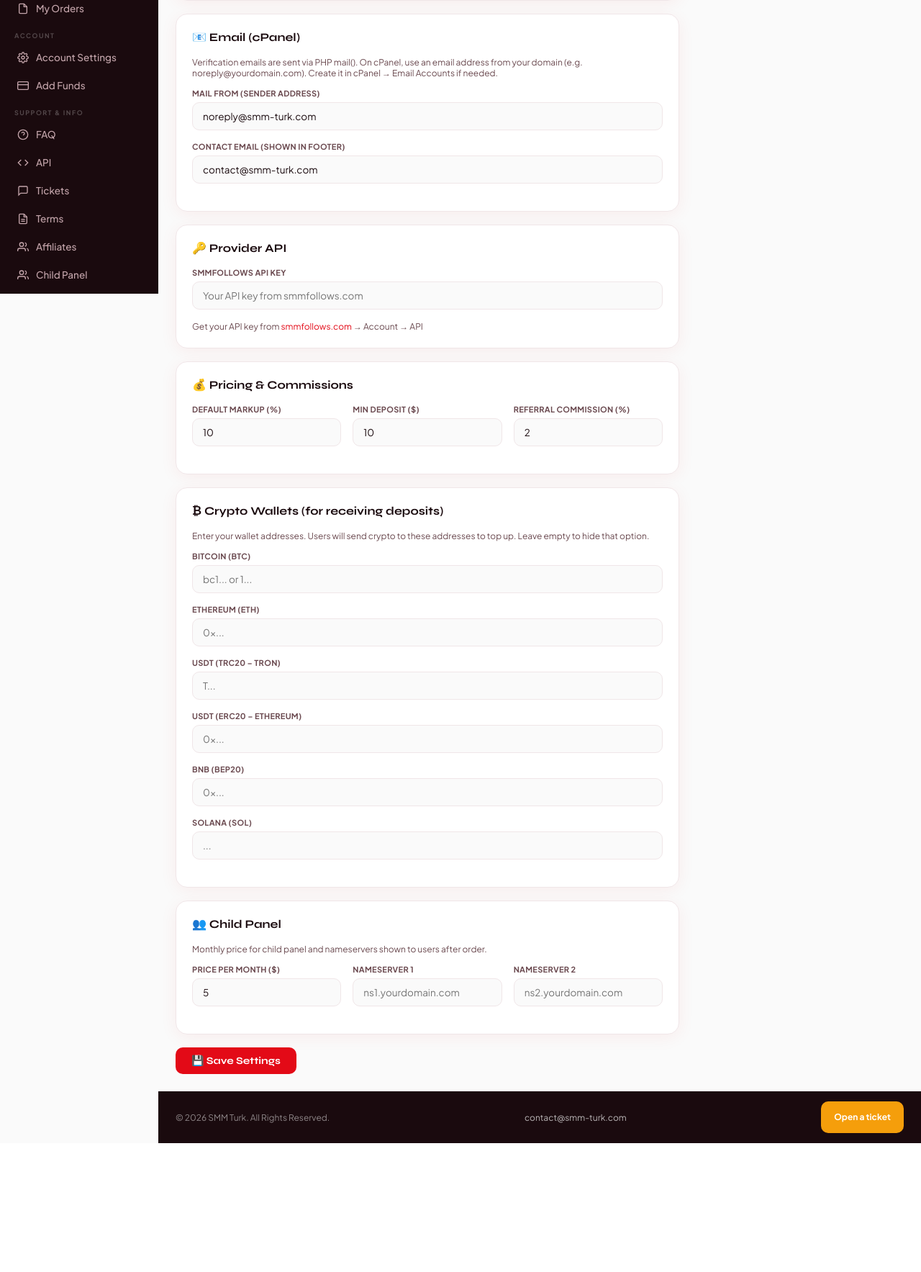
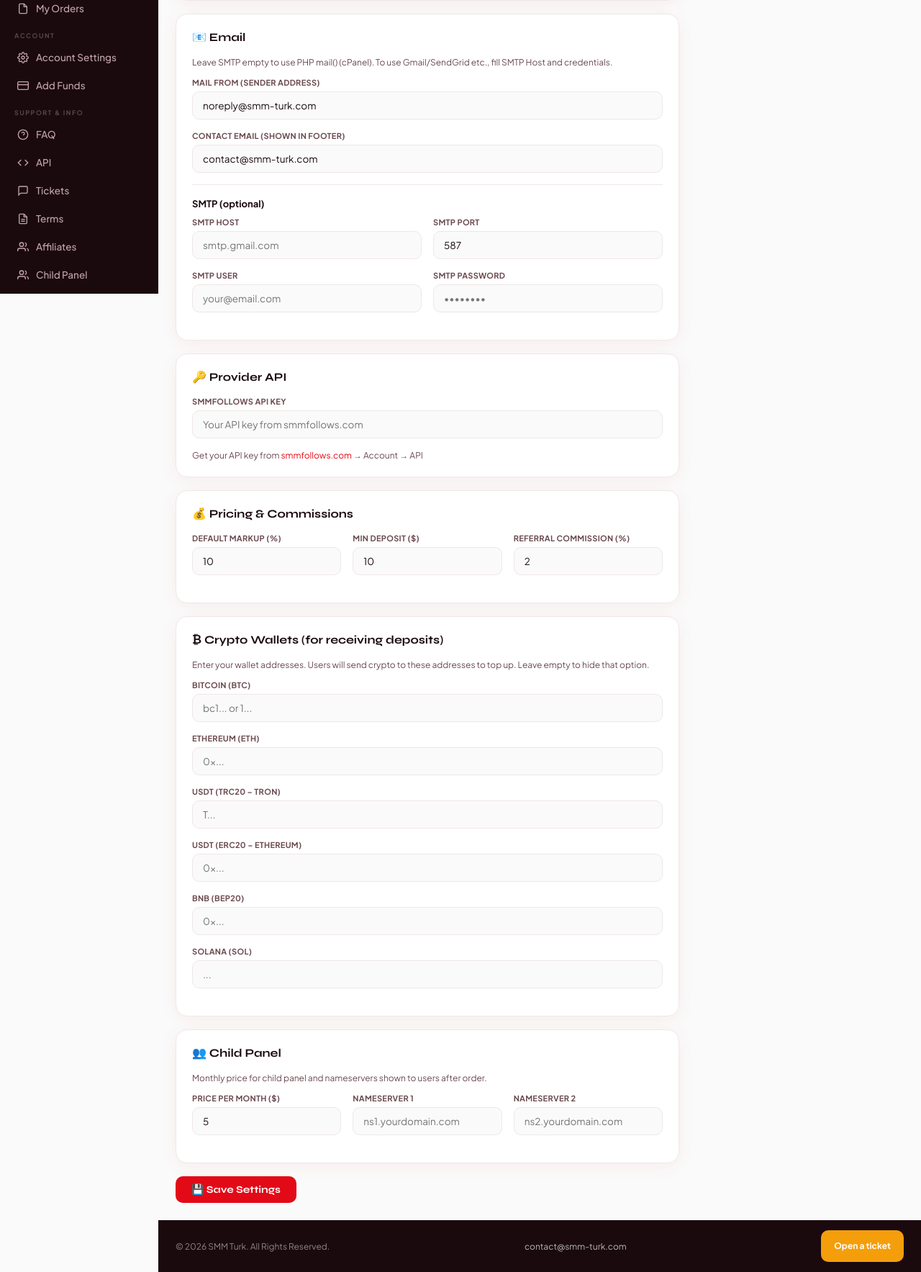
Before and after one commit to ersanjt/smm-turk-panel, a PHP site: page /admin/admin-settings.php in a window 1280 px wide. Shown: the part 392-2159 px from the top of the page at 72% size. Before the commit the page ends 1980 px from the top, so only its background shows below. Run offline with PHP 8.4, Linux system fonts and the light colour scheme; the visitor is signed in with stand-in values (Sample User, id 1); data comes from the database, SQL or seed files in the repository; both versions use the stored data as it was after the commit; some libraries are stand-ins or nearby versions.

Commit message:
Security and features: SMTP mail, Logger, deposit logs, wallet keys, docs
- Mail: SMTP support when smtp_host set in Admin Settings (socket); else PHP mail()
- Logger: app/Logger.php for tmp/logs (mail.log, deposits.log)
- Admin Settings: SMTP Host/Port/User/Pass fields; wallet keys in install SQL
- Admin Deposits: log approval errors to deposits.log; generic user message when not debug
- config.example: clarify SECRET_KEY for production
- install.sql / install-cpanel.sql: default wallet_btc, wallet_eth, etc. in settings
- DEPLOYMENT.md: email (SMTP vs mail), tmp/logs, rate limit, wallets
- README.md: payments section (wallets from Admin Settings)

Made-with: Cursor

```diff
--- a/admin/admin-deposits.php
+++ b/admin/admin-deposits.php
@@ -23,6 +23,7 @@ if ($_SERVER['REQUEST_METHOD'] === 'POST' && isset($_POST['approve_id']) && csrf
                 flash('success', "Deposit approved. User balance updated by \$" . number_format($amount, 2) . ".");
             } catch (Exception $e) {
                 $db->getConnection()->rollBack();
+                Logger::log("Deposit approve failed tx#{$tid}: " . $e->getMessage(), 'deposits');
                 if (defined('SMM_DEBUG') && SMM_DEBUG) {
                     flash('error', 'Failed to approve: ' . $e->getMessage());
                 } else {
--- a/admin/admin-settings.php
+++ b/admin/admin-settings.php
@@ -6,7 +6,7 @@ $db = Database::getInstance();
 
 if ($_SERVER['REQUEST_METHOD'] === 'POST' && csrf_verify()) {
     $fields = ['site_name','site_url','api_key','markup_percent','min_deposit','referral_commission','referral_min_payout','registration_enabled','maintenance_mode',
-        'smtp_from','contact_email','wallet_btc','wallet_eth','wallet_usdt_trc20','wallet_usdt_erc20','wallet_bnb','wallet_sol',
+        'smtp_host','smtp_port','smtp_user','smtp_pass','smtp_from','contact_email','wallet_btc','wallet_eth','wallet_usdt_trc20','wallet_usdt_erc20','wallet_bnb','wallet_sol',
         'child_panel_price','child_panel_ns1','child_panel_ns2'];
     foreach ($fields as $f) {
         if (isset($_POST[$f])) {
@@ -61,8 +61,8 @@ require_once __DIR__ . '/../layouts/header.php';
     </div>
 
     <div class="card" style="margin-bottom:18px;">
-      <div class="card-title">📧 Email (cPanel)</div>
-      <p style="font-size:12px;color:var(--text-muted);margin-bottom:14px;">Verification emails are sent via PHP mail(). On cPanel, use an email address from your domain (e.g. noreply@yourdomain.com). Create it in cPanel → Email Accounts if needed.</p>
+      <div class="card-title">📧 Email</div>
+      <p style="font-size:12px;color:var(--text-muted);margin-bottom:14px;">Leave SMTP empty to use PHP mail() (cPanel). To use Gmail/SendGrid etc., fill SMTP Host and credentials.</p>
       <div class="form-group">
         <label class="form-label">Mail From (sender address)</label>
         <input type="text" name="smtp_from" class="form-control" value="<?= s($settings,'smtp_from') ?>" placeholder="noreply@yourdomain.com">
@@ -70,6 +70,29 @@ require_once __DIR__ . '/../layouts/header.php';
       <div class="form-group">
         <label class="form-label">Contact Email (shown in footer)</label>
         <input type="email" name="contact_email" class="form-control" value="<?= s($settings,'contact_email') ?>" placeholder="contact@yourdomain.com">
+      </div>
+      <div style="margin-top:14px;padding-top:14px;border-top:1px solid var(--border);">
+        <strong style="font-size:13px;">SMTP (optional)</strong>
+      </div>
+      <div class="grid2" style="margin-top:10px;">
+        <div class="form-group">
+          <label class="form-label">SMTP Host</label>
+          <input type="text" name="smtp_host" class="form-control" value="<?= s($settings,'smtp_host') ?>" placeholder="smtp.gmail.com">
+        </div>
+        <div class="form-group">
+          <label class="form-label">SMTP Port</label>
+          <input type="text" name="smtp_port" class="form-control" value="<?= s($settings,'smtp_port') ?: '587' ?>" placeholder="587 or 465">
+        </div>
+      </div>
+      <div class="grid2">
+        <div class="form-group">
+          <label class="form-label">SMTP User</label>
+          <input type="text" name="smtp_user" class="form-control" value="<?= s($settings,'smtp_user') ?>" placeholder="your@email.com">
+        </div>
+        <div class="form-group">
+          <label class="form-label">SMTP Password</label>
+          <input type="password" name="smtp_pass" class="form-control" value="<?= s($settings,'smtp_pass') ?>" placeholder="••••••••" autocomplete="new-password">
+        </div>
       </div>
     </div>
 
--- /dev/null
+++ b/app/Logger.php
@@ -0,0 +1,20 @@
+<?php
+/**
+ * Simple file logger. Writes to tmp/logs/{channel}.log
+ * Ensure tmp/logs/ exists and is writable.
+ */
+class Logger {
+    private static function logDir(): string {
+        return defined('ROOT_PATH') ? ROOT_PATH . '/tmp/logs' : __DIR__ . '/../tmp/logs';
+    }
+
+    public static function log(string $message, string $channel = 'app'): void {
+        $dir = self::logDir();
+        if (!is_dir($dir)) {
+            @mkdir($dir, 0755, true);
+        }
+        $file = $dir . '/' . preg_replace('/[^a-z0-9_-]/', '_', $channel) . '.log';
+        $line = '[' . date('Y-m-d H:i:s') . '] ' . $message . "\n";
+        @file_put_contents($file, $line, FILE_APPEND | LOCK_EX);
+    }
+}
--- a/app/Mail.php
+++ b/app/Mail.php
@@ -1,7 +1,7 @@
 <?php
 /**
- * SMM Turk - Simple mail helper (cPanel / PHP mail compatible)
- * Uses PHP mail() so cPanel can deliver via local mail or forward.
+ * SMM Turk - Mail helper
+ * If Admin → Settings has smtp_host set, sends via SMTP; otherwise uses PHP mail() (cPanel).
  */
 class Mail {
     private Database $db;
@@ -10,7 +10,7 @@ class Mail {
         $this->db = Database::getInstance();
     }
 
-    /** Get From address: settings smtp_from or config SITE_URL domain */
+    /** Get From address: settings smtp_from or config */
     private function getFrom(): string {
         $from = $this->db->getSetting('smtp_from');
         if ($from !== null && trim($from) !== '') {
@@ -24,12 +24,23 @@ class Mail {
     }
 
     /**
-     * Send email (PHP mail - works with cPanel default mail)
+     * Send email. Uses SMTP when smtp_host is set, else PHP mail().
      * @return true on success, false on failure
      */
     public function send(string $to, string $subject, string $bodyPlain, string $bodyHtml = ''): bool {
         $from = $this->getFrom();
         $siteName = $this->db->getSetting('site_name') ?: (defined('SITE_NAME') ? SITE_NAME : 'SMM Turk');
+        $message = $bodyHtml !== '' ? $bodyHtml : '<pre>' . htmlspecialchars($bodyPlain) . '</pre>';
+
+        $smtpHost = $this->db->getSetting('smtp_host');
+        if ($smtpHost !== null && trim($smtpHost) !== '') {
+            $ok = $this->sendSmtp(trim($smtpHost), $from, $to, $subject, $message, $siteName);
+            if (!$ok) {
+                Logger::log("SMTP send failed to {$to}: " . ($this->lastError ?? 'unknown'), 'mail');
+            }
+            return $ok;
+        }
+
         $headers = [
             'MIME-Version: 1.0',
             'Content-Type: text/html; charset=UTF-8',
@@ -37,8 +48,118 @@ class Mail {
             'Reply-To: ' . $from,
             'X-Mailer: PHP/' . PHP_VERSION,
         ];
-        $message = $bodyHtml !== '' ? $bodyHtml : '<pre>' . htmlspecialchars($bodyPlain) . '</pre>';
-        return @mail($to, $subject, $message, implode("\r\n", $headers));
+        $ok = @mail($to, $subject, $message, implode("\r\n", $headers));
+        if (!$ok) {
+            Logger::log("mail() send failed to {$to}", 'mail');
+        }
+        return $ok;
+    }
+
+    private ?string $lastError = null;
+
+    /**
+     * Send via SMTP (socket). Uses smtp_port, smtp_user, smtp_pass from settings.
+     */
+    private function sendSmtp(string $host, string $from, string $to, string $subject, string $body, string $siteName): bool {
+        $this->lastError = null;
+        $port = (int) ($this->db->getSetting('smtp_port') ?: 587);
+        $user = $this->db->getSetting('smtp_user');
+        $pass = $this->db->getSetting('smtp_pass');
+        $useTls = ($port === 587 || $port === 465);
+        $ssl = ($port === 465);
+        $target = ($ssl ? 'ssl://' : '') . $host . ':' . $port;
+
+        $errno = 0;
+        $errstr = '';
+        $fp = @stream_socket_client(
+            $target,
+            $errno,
+            $errstr,
+            15,
+            STREAM_CLIENT_CONNECT,
+            $ssl ? null : stream_context_create(['ssl' => ['verify_peer' => false, 'verify_peer_name' => false]])
+        );
+        if (!$fp) {
+            $this->lastError = "Connect: {$errstr} ({$errno})";
+            return false;
+        }
+
+        $read = [$fp];
+        $write = [$fp];
+        $except = null;
+        $getLine = function () use ($fp, &$read, &$write, &$except): ?string {
+            $line = @fgets($fp, 512);
+            return $line !== false ? trim($line) : null;
+        };
+        $send = function (string $cmd) use ($fp): bool {
+            return @fwrite($fp, $cmd . "\r\n") !== false;
+        };
+
+        $line = $getLine();
+        if ($line === null || (int)substr($line, 0, 3) >= 400) {
+            $this->lastError = $line ?? 'No greeting';
+            fclose($fp);
+            return false;
+        }
+
+        $send('EHLO ' . ($_SERVER['SERVER_NAME'] ?? 'localhost'));
+        while ($line = $getLine()) {
+            if (strlen($line) < 4 || $line[3] === ' ') break;
+        }
+
+        if ($useTls && $port === 587) {
+            $send('STARTTLS');
+            $line = $getLine();
+            if ($line === null || (int)substr($line, 0, 3) >= 400) {
+                fclose($fp);
+                return false;
+            }
+            $ctx = stream_context_create(['ssl' => ['verify_peer' => false, 'verify_peer_name' => false]]);
+            if (!@stream_socket_enable_crypto($fp, true, STREAM_CRYPTO_METHOD_TLS_CLIENT)) {
+                fclose($fp);
+                return false;
+            }
+            $send('EHLO ' . ($_SERVER['SERVER_NAME'] ?? 'localhost'));
+            while ($line = $getLine()) {
+                if (strlen($line) < 4 || $line[3] === ' ') break;
+            }
+        }
+
+        if ($user !== null && $user !== '' && $pass !== null) {
+            $send('AUTH LOGIN');
+            $line = $getLine();
+            if ($line === null || (int)substr($line, 0, 3) >= 400) {
+                fclose($fp);
+                return false;
+            }
+            $send(base64_encode($user));
+            $line = $getLine();
+            if ($line === null || (int)substr($line, 0, 3) >= 400) {
+                fclose($fp);
+                return false;
+            }
+            $send(base64_encode($pass));
+            $line = $getLine();
+            if ($line === null || (int)substr($line, 0, 3) >= 400) {
+                $this->lastError = 'Auth failed';
+                fclose($fp);
+                return false;
+            }
+        }
+
+        $send('MAIL FROM:<' . $from . '>');
+        if ((int)substr($getLine() ?? '500', 0, 3) >= 400) { fclose($fp); return false; }
+        $send('RCPT TO:<' . $to . '>');
+        if ((int)substr($getLine() ?? '500', 0, 3) >= 400) { fclose($fp); return false; }
+        $send('DATA');
+        if ((int)substr($getLine() ?? '500', 0, 3) >= 400) { fclose($fp); return false; }
+
+        $headers = "From: {$siteName} <{$from}>\r\nTo: {$to}\r\nSubject: {$subject}\r\nMIME-Version: 1.0\r\nContent-Type: text/html; charset=UTF-8\r\n";
+        $send($headers . "\r\n" . $body);
+        $send('.');
+        $line = $getLine();
+        fclose($fp);
+        return $line !== null && (int)substr($line, 0, 3) <= 299;
     }
 
     /** Send verification email with link */
--- a/app/init.php
+++ b/app/init.php
@@ -7,6 +7,7 @@ define('ROOT_PATH', dirname(__DIR__));
 
 require_once ROOT_PATH . '/config.php';
 require_once __DIR__ . '/Database.php';
+require_once __DIR__ . '/Logger.php';
 require_once __DIR__ . '/Mail.php';
 require_once __DIR__ . '/Auth.php';
 require_once __DIR__ . '/SmmApi.php';
--- a/config.example.php
+++ b/config.example.php
@@ -21,8 +21,9 @@ define('MAIL_FROM', 'noreply@yourdomain.com'); // Optional; used for verificatio
 define('PROVIDER_API_URL', 'https://smmfollows.com/api/v2');
 define('PROVIDER_API_KEY', 'YOUR_SMMFOLLOWS_API_KEY');
 
-// Security - In production use a FIXED 32-char hex (e.g. from: bin2hex(random_bytes(16)))
-// Do not use random_bytes() at runtime in production (breaks session continuity)
+// Security - Session/CSRF key. In production you MUST use a fixed value:
+// 1) Set env SMM_SECRET_KEY to a 32-char hex, or 2) define a constant below.
+// Do NOT use bin2hex(random_bytes(16)) at runtime in production (sessions break on restart).
 define('SECRET_KEY', getenv('SMM_SECRET_KEY') ?: bin2hex(random_bytes(16)));
 define('SESSION_LIFETIME', 86400);  // 24 hours
 
```
Also changed, not shown: DEPLOYMENT.md (+4 -2 lines), install-cpanel.sql (+7 -1 lines), install.sql (+7 -1 lines), README.md.
